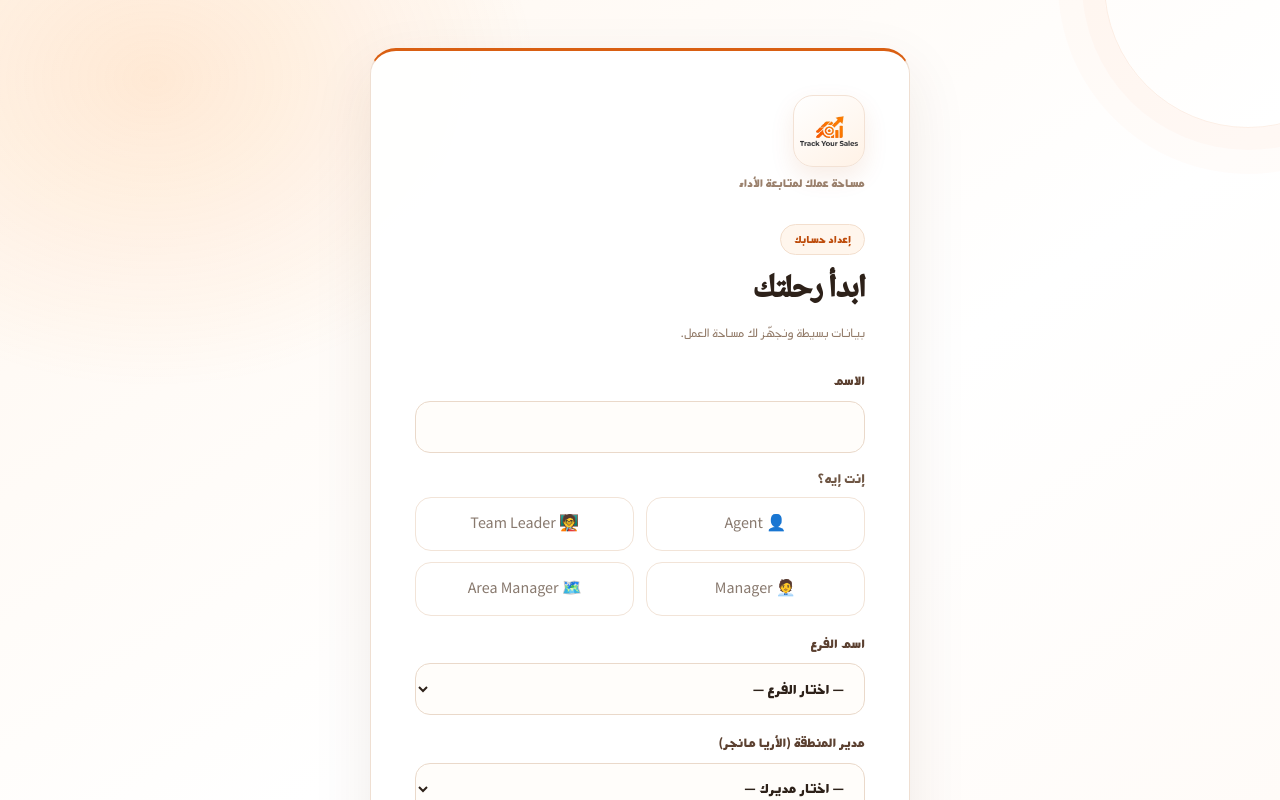
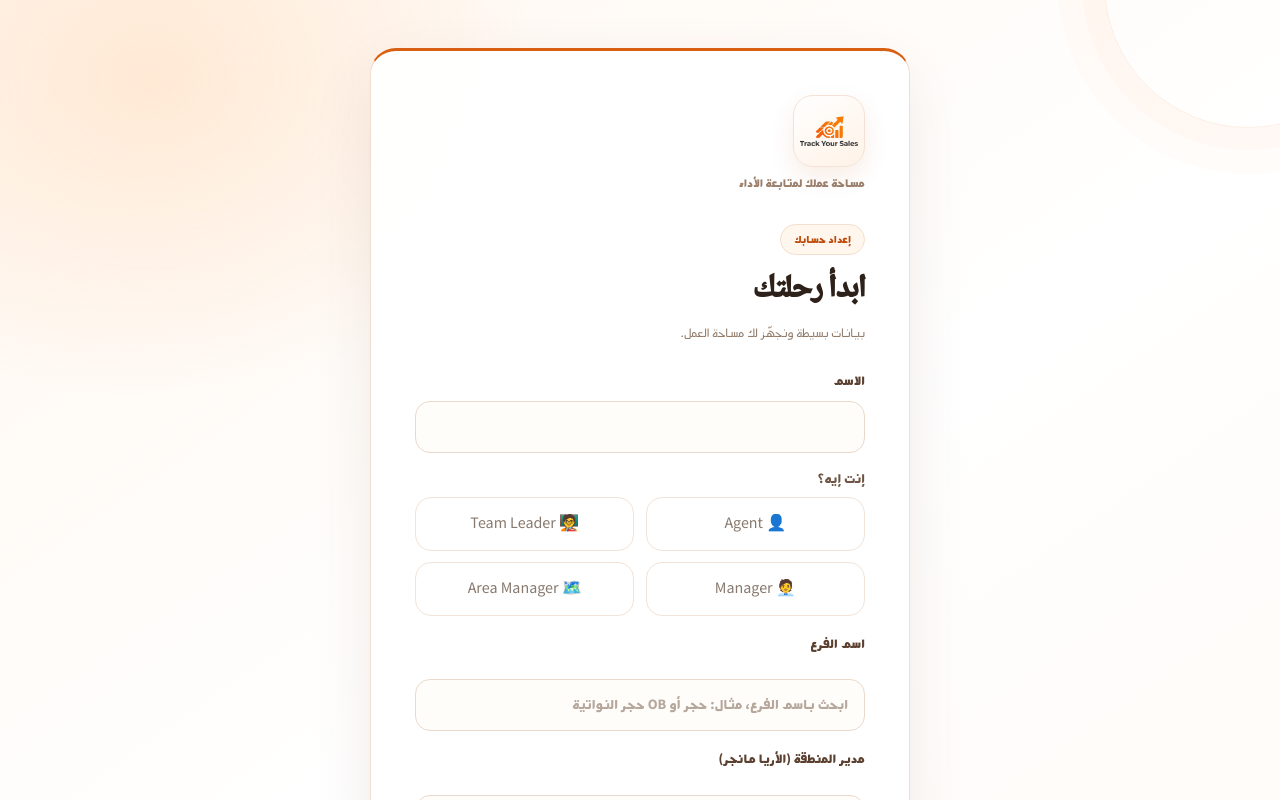
Before and after one commit to mahmoudkhairyy-cell/track-your-sales, a Next.js app: page /track-your-sales/log in a window 1280 px wide. Shown: the top 800 px of the page. Built offline with nearby package versions, Linux system fonts and the light colour scheme.

Commit message:
Add searchable branch and Area Manager selection (#48)
* Add searchable branch and area manager selectors

* Fix searchable selector typing and selection state

* Correct searchable result styling expression

* Accept readonly search option lists

* Fix searchable selector lint state handling

```diff
--- a/src/components/AppShell.tsx
+++ b/src/components/AppShell.tsx
@@ -98,6 +98,89 @@ function NavLinks({ pathname, month }: { pathname: string; month: string }) {
         );
       })}
     </>
+  );
+}
+
+function normalizeSearchText(value: string) {
+  return value
+    .toLocaleLowerCase("ar")
+    .replace(/[\u064B-\u065F\u0670ـ]/g, "")
+    .replace(/[أإآ]/g, "ا")
+    .replace(/ى/g, "ي")
+    .replace(/ة/g, "ه")
+    .replace(/\s+/g, " ")
+    .trim();
+}
+
+function SearchableSelect({
+  label,
+  value,
+  options,
+  placeholder,
+  onChange,
+}: {
+  label: string;
+  value: string;
+  options: readonly string[];
+  placeholder: string;
+  onChange: (value: string) => void;
+}) {
+  const [draft, setDraft] = useState({ value, query: value });
+  const [open, setOpen] = useState(false);
+  const query = draft.value === value ? draft.query : value;
+
+  const normalizedQuery = normalizeSearchText(query);
+  const matches = options.filter((item) => normalizeSearchText(item).includes(normalizedQuery)).slice(0, 8);
+
+  return (
+    <div className="relative mb-4 text-sm font-bold text-[#6e5543]">
+      <label className="block">{label}</label>
+      <input
+        type="search"
+        value={query}
+        onFocus={() => setOpen(true)}
+        onChange={(event) => {
+          setDraft({ value: "", query: event.target.value });
+          setOpen(true);
+          if (value) onChange("");
+        }}
+        onKeyDown={(event) => {
+          if (event.key === "Escape") setOpen(false);
+          if (event.key === "Enter" && open && matches.length === 1) {
+            event.preventDefault();
+            onChange(matches[0]);
+            setDraft({ value: matches[0], query: matches[0] });
+            setOpen(false);
+          }
+        }}
+        placeholder={placeholder}
+        autoComplete="off"
+        className="mt-1 w-full rounded-2xl border border-[#f2e4d8] bg-[#fffdfb] px-4 py-3 font-semibold text-[#241f1b] outline-none transition placeholder:text-[#b6a79c] focus:border-[#e96812] focus:ring-2 focus:ring-[#e96812]/10"
+        aria-label={label}
+      />
+      {open ? (
+        <div className="absolute inset-x-0 top-full z-30 mt-1 max-h-56 overflow-y-auto rounded-2xl border border-[#f0dfd1] bg-white p-1.5 shadow-[0_12px_30px_rgba(75,42,20,0.14)]">
+          {matches.length ? matches.map((item) => (
+            <button
+              key={item}
+              type="button"
+              onMouseDown={(event) => event.preventDefault()}
+              onClick={() => {
+                onChange(item);
+                setDraft({ value: item, query: item });
+                setOpen(false);
+              }}
+              className={`block w-full rounded-xl px-3 py-2.5 text-right text-sm font-bold transition hover:bg-[#fff1e5] hover:text-[#bd4b0a] ${value === item ? "bg-[#fff1e5] text-[#bd4b0a]" : "text-[#514238]"}`}
+            >
+              {item}
+            </button>
+          )) : (
+            <p className="px-3 py-3 text-center text-xs font-semibold text-[#9a887b]">مفيش نتائج مطابقة، جرّب تكتب جزء تاني من الاسم</p>
+          )}
+        </div>
+      ) : null}
+      {value ? <p className="mt-1.5 text-[11px] font-semibold text-[#8b7667]">تم الاختيار: {value}</p> : null}
+    </div>
   );
 }
 
@@ -220,13 +303,7 @@ function FirstRunProfile({ onDone }: { onDone: () => void }) {
         ) : (
           <>
         {role === "area_manager" ? (
-          <label className="mb-3 block text-sm font-bold text-[#514238]">
-            اسم مدير المنطقة
-            <select value={name} onChange={(e) => setName(e.target.value)} className="mt-1 w-full rounded-2xl border border-[#f2e4d8] bg-[#fffdfb] px-4 py-3 outline-none transition focus:border-[#e96812] focus:ring-2 focus:ring-[#e96812]/10">
-              <option value="">— اختار اسمك —</option>
-              {AREA_MANAGERS.map((item) => <option key={item} value={item}>{item}</option>)}
-            </select>
-          </label>
+          <SearchableSelect label="اسم مدير المنطقة" value={name} options={AREA_MANAGERS} placeholder="اكتب اسمك، مثال: عبد الرحمن" onChange={setName} />
         ) : (
           <label className="mb-3 block text-sm font-bold text-[#514238]">
             الاسم
@@ -260,27 +337,19 @@ function FirstRunProfile({ onDone }: { onDone: () => void }) {
           </div>
         </div>
         {role !== "area_manager" ? (
-        <label className="mb-4 block text-sm font-bold text-[#6e5543]">
-          اسم الفرع
-          <select value={branch} onChange={(e) => setBranch(e.target.value)} className="mt-1 w-full rounded-2xl border border-[#f2e4d8] bg-[#fffdfb] px-4 py-3 outline-none transition focus:border-[#e96812] focus:ring-2 focus:ring-[#e96812]/10">
-            <option value="">— اختار الفرع —</option>
-            {BRANCHES.map((item) => (
-              <option key={item} value={item}>{item}</option>
-            ))}
-            <option value={OUTSIDE_BRANCHES}>{OUTSIDE_BRANCHES}</option>
-          </select>
-        </label>
+        <SearchableSelect
+          label="اسم الفرع"
+          value={branch}
+          options={[...BRANCHES, OUTSIDE_BRANCHES]}
+          placeholder="ابحث باسم الفرع، مثال: حجر أو OB حجر النواتية"
+          onChange={(value) => {
+            setBranch(value);
+            setAreaManager("");
+          }}
+        />
         ) : null}
         {role !== "area_manager" && role !== "manager" && branch !== OUTSIDE_BRANCHES ? (
-        <label className="mb-4 block text-sm font-bold text-[#6e5543]">
-          مدير المنطقة (الأريا مانجر)
-          <select value={areaManager} onChange={(e) => setAreaManager(e.target.value)} className="mt-1 w-full rounded-2xl border border-[#f2e4d8] bg-white px-4 py-3 outline-none focus:border-[#bd4b0a]">
-            <option value="">— اختار مديرك —</option>
-            {AREA_MANAGERS.map((item) => (
-              <option key={item} value={item}>{item}</option>
-            ))}
-          </select>
-        </label>
+        <SearchableSelect label="مدير المنطقة (الأريا مانجر)" value={areaManager} options={AREA_MANAGERS} placeholder="ابحث باسم مدير المنطقة، مثال: عبد الرحمن" onChange={setAreaManager} />
         ) : null}
           </>
         )}
```
